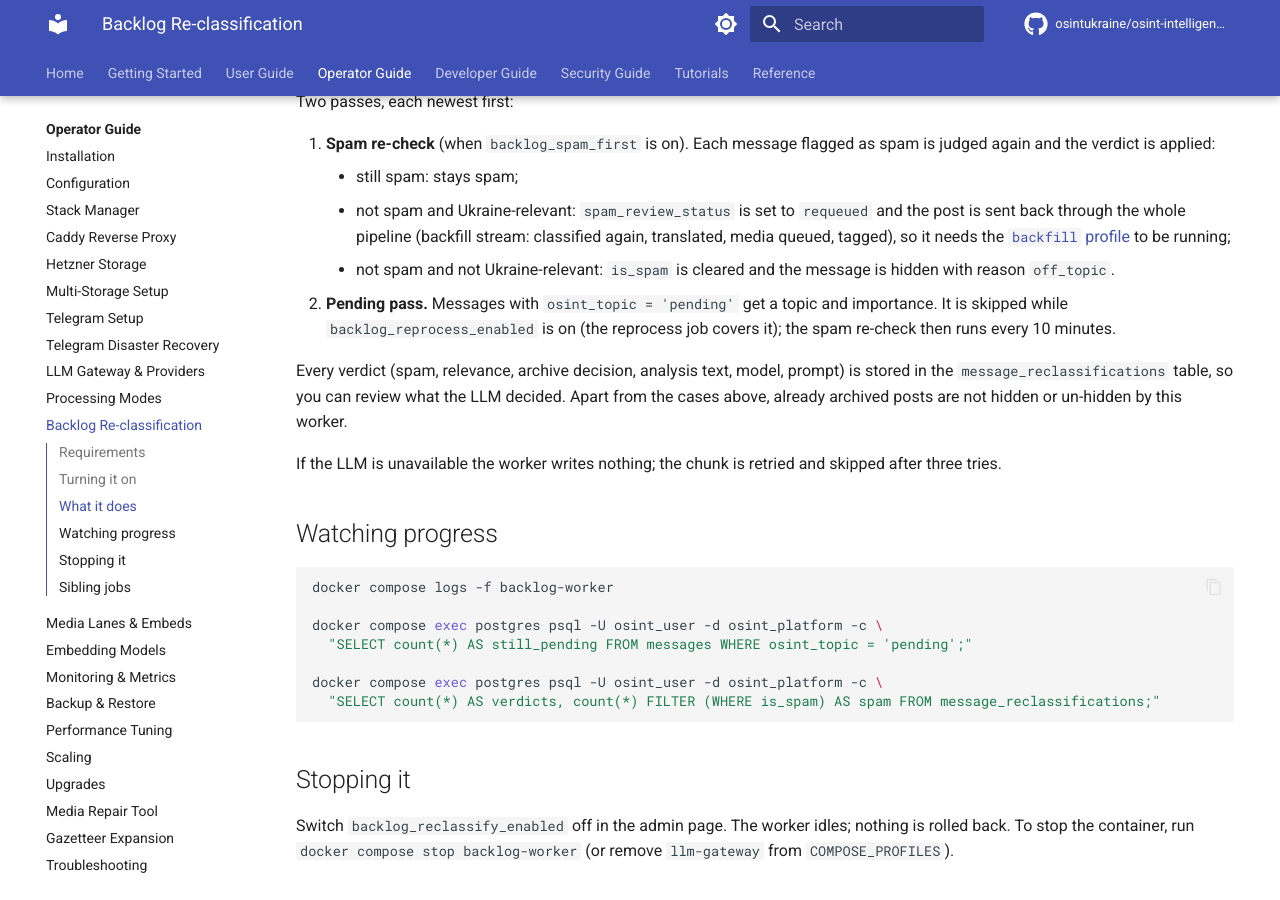
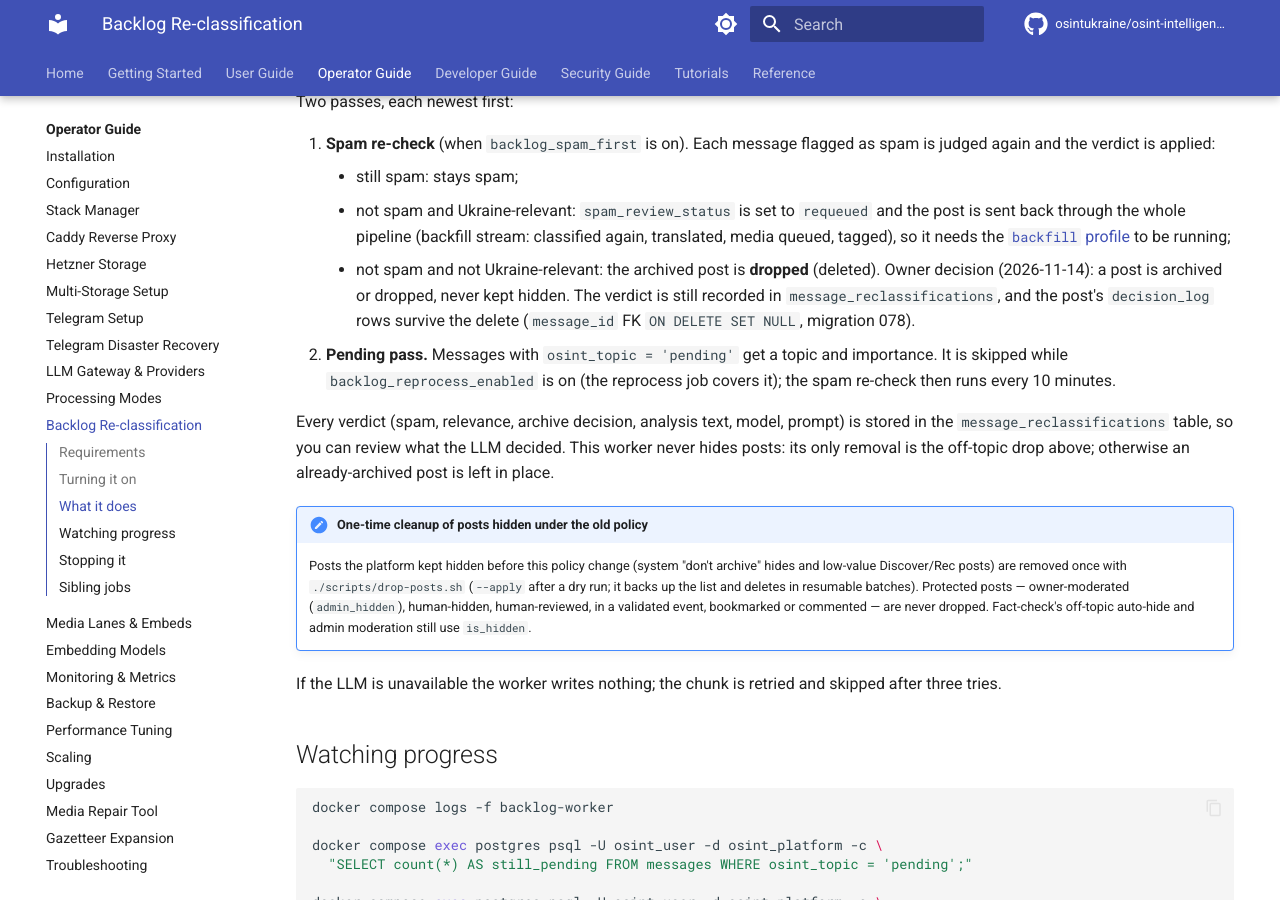
Before and after one commit to osintukraine/osint-platform-docs, an MkDocs documentation site: the page built from docs/operator-guide/backlog-reclassification.md, in a window 1280 px wide and 900 px high, scrolled down 981 px. Built offline with MkDocs 1.6.1 and Material for MkDocs 9.7.7, drawn with Linux system fonts in a browser that asks for light colours; comment, search, counter and statistics services are not loaded; the version menu is left out.

Commit message:
docs: posts are archived or dropped, never hidden (backlog off-topic drop)
Owner policy 2026-11-14 (#566): the backlog spam re-check drops a not-spam,
not-Ukraine-relevant archived post (DROP_OFF_TOPIC_SQL) instead of hiding it;
the verdict stays in message_reclassifications and decision_log rows survive
(message_id FK ON DELETE SET NULL, migration 078). Document scripts/drop-posts.sh
one-time cleanup and its PROTECTED sets. is_hidden stays for fact-check's
off-topic auto-hide (unchanged) and admin moderation.

- backlog-reclassification.md: off-topic -> dropped (was "hidden"); worker never
  hides; drop-posts.sh note.
- reference/database-tables.md: is_hidden set by fact-check auto-hide + admin;
  backlog drops off-topic rather than hiding.

Verified against osint-intelligence-platform origin/master.
Claude-Session: https://claude.ai/code/session_01R3H6bJagfaUzgYq3y4mEED

```diff
--- a/docs/operator-guide/backlog-reclassification.md
+++ b/docs/operator-guide/backlog-reclassification.md
@@ -29,10 +29,13 @@ Two passes, each newest first:
 1. **Spam re-check** (when `backlog_spam_first` is on). Each message flagged as spam is judged again and the verdict is applied:
     - still spam: stays spam;
     - not spam and Ukraine-relevant: `spam_review_status` is set to `requeued` and the post is sent back through the whole pipeline (backfill stream: classified again, translated, media queued, tagged), so it needs the [`backfill` profile](processing-modes.md#backfill-processing) to be running;
-    - not spam and not Ukraine-relevant: `is_spam` is cleared and the message is hidden with reason `off_topic`.
+    - not spam and not Ukraine-relevant: the archived post is **dropped** (deleted). Owner decision (2026-11-14): a post is archived or dropped, never kept hidden. The verdict is still recorded in `message_reclassifications`, and the post's `decision_log` rows survive the delete (`message_id` FK `ON DELETE SET NULL`, migration 078).
 2. **Pending pass.** Messages with `osint_topic = 'pending'` get a topic and importance. It is skipped while `backlog_reprocess_enabled` is on (the reprocess job covers it); the spam re-check then runs every 10 minutes.
 
-Every verdict (spam, relevance, archive decision, analysis text, model, prompt) is stored in the `message_reclassifications` table, so you can review what the LLM decided. Apart from the cases above, already archived posts are not hidden or un-hidden by this worker.
+Every verdict (spam, relevance, archive decision, analysis text, model, prompt) is stored in the `message_reclassifications` table, so you can review what the LLM decided. This worker never hides posts: its only removal is the off-topic drop above; otherwise an already-archived post is left in place.
+
+!!! note "One-time cleanup of posts hidden under the old policy"
+    Posts the platform kept hidden before this policy change (system "don't archive" hides and low-value Discover/Rec posts) are removed once with `./scripts/drop-posts.sh` (`--apply` after a dry run; it backs up the list and deletes in resumable batches). Protected posts — owner-moderated (`admin_hidden`), human-hidden, human-reviewed, in a validated event, bookmarked or commented — are never dropped. Fact-check's off-topic auto-hide and admin moderation still use `is_hidden`.
 
 If the LLM is unavailable the worker writes nothing; the chunk is retried and skipped after three tries.
 
```
Also changed, not shown: docs/reference/database-tables.md (+1 -1 lines).
